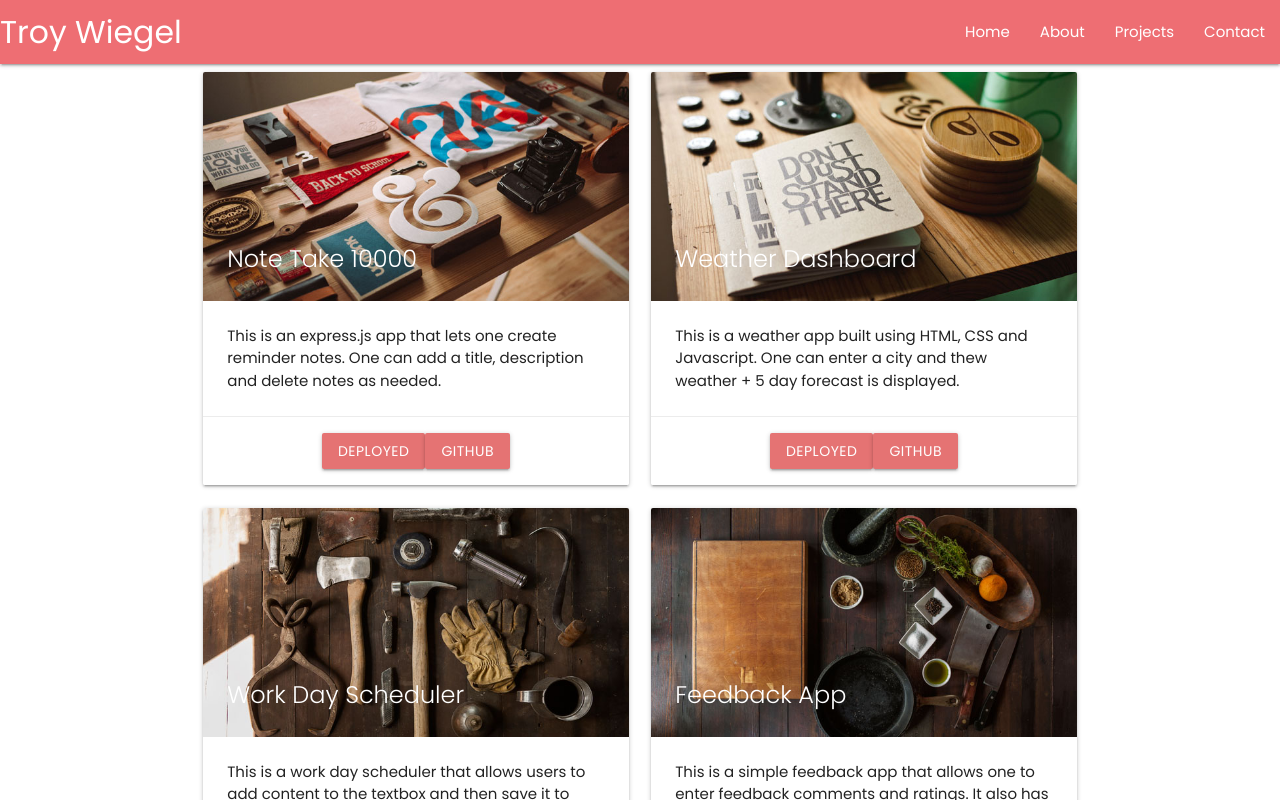
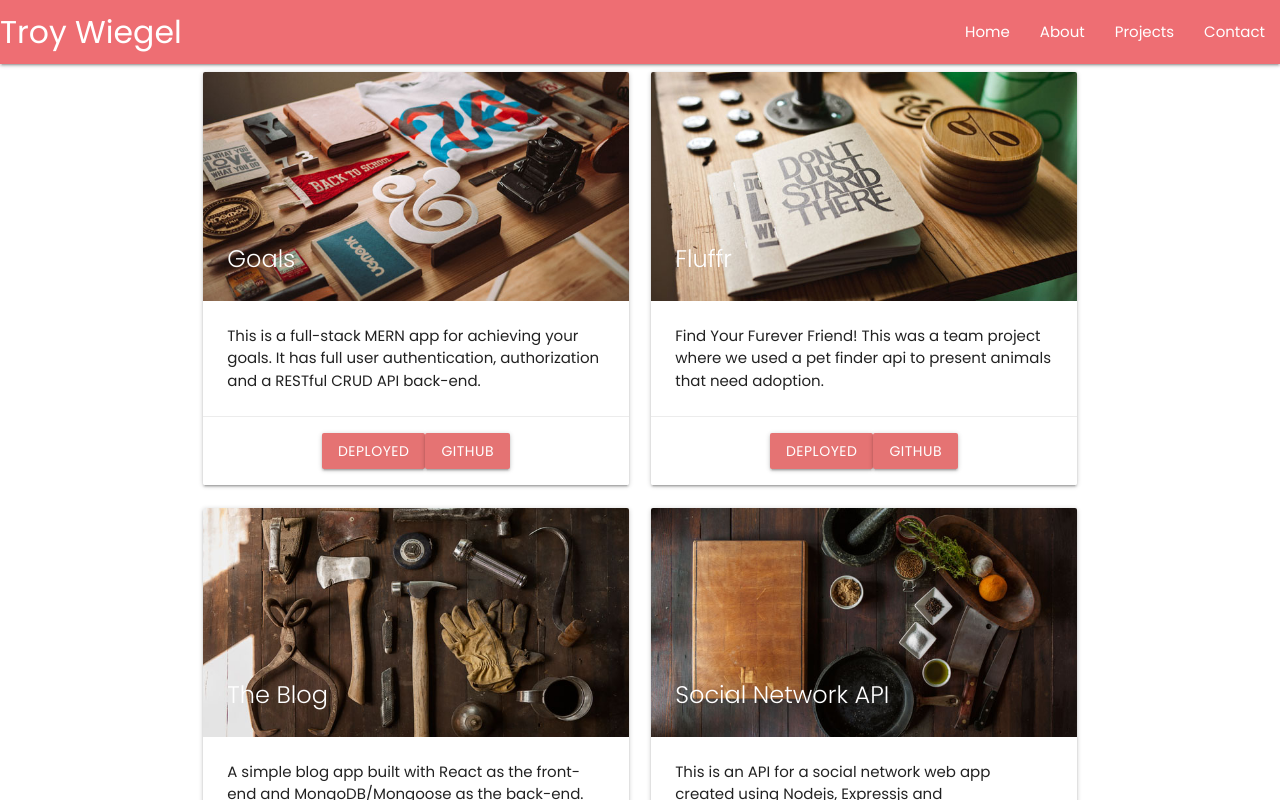
Before and after one commit to troywiegel/Portfolio, a React (Create React App) app: page /projects in a window 1280 px wide. Shown: the top 800 px of the page. Built offline with nearby package versions, Linux system fonts and the light colour scheme.

Commit message:
updated Projects info

```diff
--- a/src/pages/Projects.jsx
+++ b/src/pages/Projects.jsx
@@ -5,41 +5,41 @@ const projects = [
   {
     image: require("../assets/img/one.jpg"),
     altText: "Portfolio Project One",
-    title: "Note Take 10000",
-    body: "This is an express.js app that lets one create reminder notes. One can add a title, description and delete notes as needed.",
-    gitHubLink: "https://github.com/troywiegel/note-taker",
+    title: "Goals",
+    body: "This is a full-stack MERN app for achieving your goals. It has full user authentication, authorization and a RESTful CRUD API back-end.",
+    gitHubLink: "https://github.com/troywiegel/goals",
     gitHubTitle: "Github",
-    deployedLink: "https://note-taker-10000.herokuapp.com",
+    deployedLink: "https://goals-10000.herokuapp.com",
     deployedTitle: "Deployed",
   },
   {
     image: require("../assets/img/two.jpg"),
     altText: "Portfolio Project Two",
-    title: "Weather Dashboard",
-    body: "This is a weather app built using HTML, CSS and Javascript. One can enter a city and thew weather + 5 day forecast is displayed.",
-    gitHubLink: "https://github.com/troywiegel/weather-dashboard",
+    title: "Fluffr",
+    body: "Find Your Furever Friend! This was a team project where we used a pet finder api to present animals that need adoption.",
+    gitHubLink: "https://github.com/mteubnerfoster/fluffr",
     gitHubTitle: "Github",
-    deployedLink: "https://troywiegel.github.io/weather-dashboard/",
+    deployedLink: "https://fluffr.herokuapp.com/",
     deployedTitle: "Deployed",
   },
   {
     image: require("../assets/img/three.jpg"),
     altText: "Portfolio Project Three",
-    title: "Work Day Scheduler",
-    body: "This is a work day scheduler that allows users to add content to the textbox and then save it to local storage in the web browser.",
-    gitHubLink: "https://github.com/troywiegel/work-day-scheduler",
+    title: "The Blog",
+    body: "A simple blog app built with React as the front-end and MongoDB/Mongoose as the back-end.",
+    gitHubLink: "https://github.com/troywiegel/the-blog",
     gitHubTitle: "Github",
-    deployedLink: "https://troywiegel.github.io/work-day-scheduler",
+    deployedLink: "https://github.com/troywiegel/the-blog",
     deployedTitle: "Deployed",
   },
   {
     image: require("../assets/img/four.jpg"),
     altText: "Portfolio Project Four",
-    title: "Feedback App",
-    body: "This is a simple feedback app that allows one to enter feedback comments and ratings. It also has edit and delete functionality.",
-    gitHubLink: "https://github.com/troywiegel/feedback-app",
+    title: "Social Network API",
+    body: "This is an API for a social network web app created using Nodejs, Expressjs and MongoDB/Mongoose.",
+    gitHubLink: "https://github.com/troywiegel/social-network-api",
     gitHubTitle: "Github",
-    deployedLink: "#",
+    deployedLink: "https://github.com/troywiegel/social-network-api",
     deployedTitle: "Deployed",
   },
 ];
```
